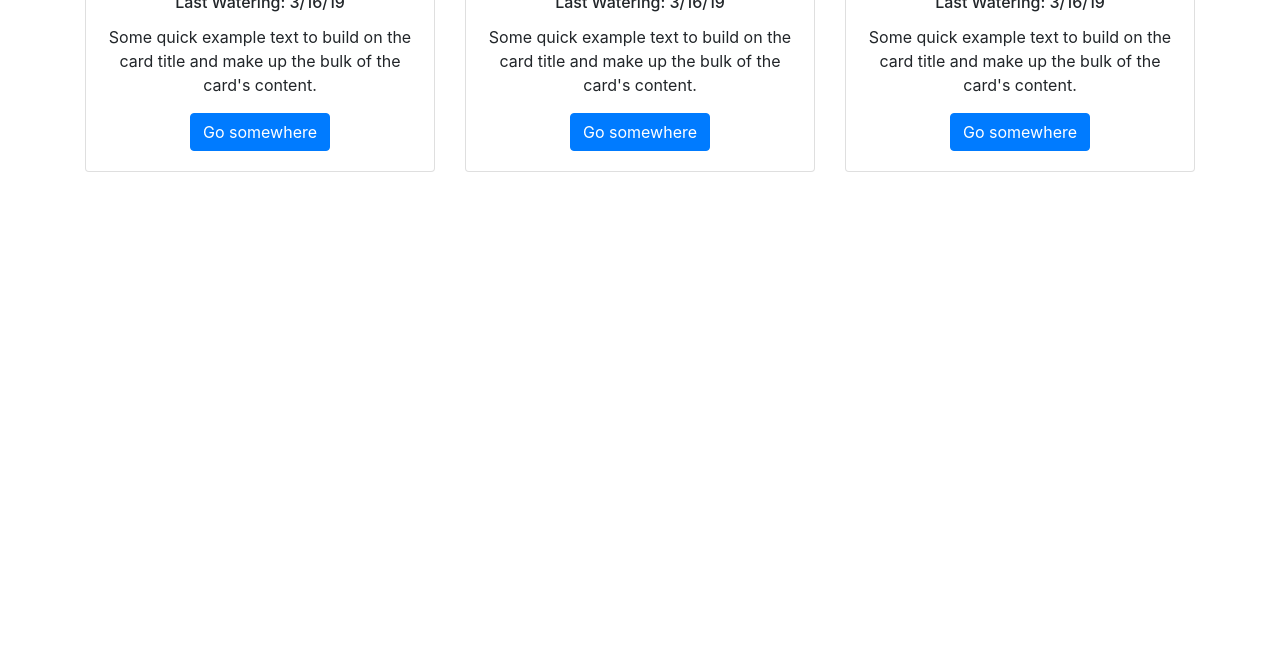
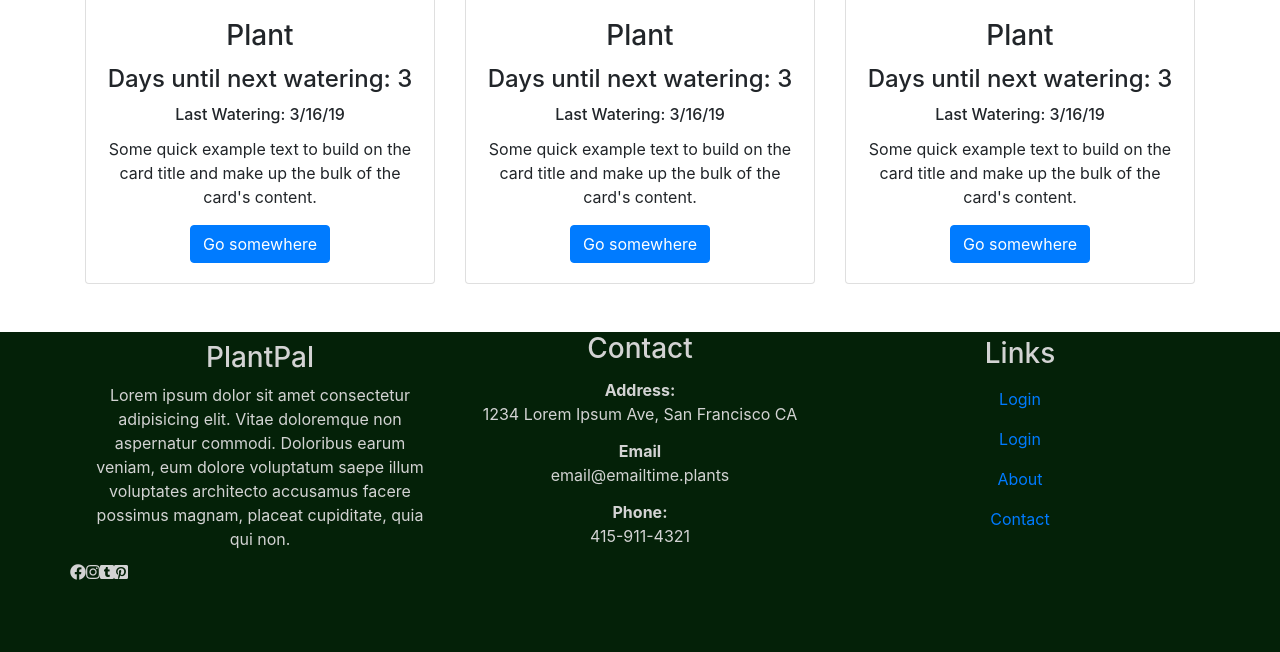
Before and after one commit to Ghenet/PlantPal, a Python web app: template templates/index.html in a window 1280 px wide. Shown: the part 1967-2619 px from the top of the page. Before the commit the page ends 2139 px from the top, so only its background shows below. Run offline with Jinja, Linux system fonts and the light colour scheme; the template is opened without the code that fills it, so the values that code supplies are empty; some libraries are stand-ins or nearby versions.

Commit message:
styled more layout

```diff
--- a/static/main.css
+++ b/static/main.css
@@ -1,13 +1,16 @@
+/* light green #A9DBB3 */
+/* Dark green #042108 */
+
 * {
   margin: 0;
   padding: 0;
 }
 
-body,
+/* body,
 html {
   height: 100%;
   width: 100%;
-}
+} */
 .selected {
   background: red;
 }
@@ -19,3 +22,34 @@
   justify-content: center;
   align-items: center;
 }
+
+#header {
+  background: url("https://images.unsplash.com/photo-1457530378978-8bac673b8062?ixlib=rb-1.2.1&ixid=eyJhcHBfaWQiOjEyMDd9&auto=format&fit=crop&w=1500&q=80");
+  background-position: center;
+  background-size: cover;
+}
+
+#about {
+  background-color: #a9dbb3;
+}
+
+#footer {
+  height: 20em;
+  background-color: #042108;
+  color: #d3d3d3;
+}
+
+#footer p {
+  margin-bottom: 0;
+}
+#footer ul {
+  list-style-type: none;
+}
+
+#footer .nav-link {
+  text-decoration: none;
+}
+
+.footer-text-container {
+  margin: 0.8em 0;
+}
--- a/templates/index.html
+++ b/templates/index.html
@@ -1,5 +1,5 @@
 {% extends "layout.html" %} {% block content %}
-<header>
+<header id="header">
   <div class="mx-auto text-center">
     <h1>PlantPal</h1>
     <div class="underline"></div>
@@ -14,15 +14,14 @@
     </div>
   </div>
 </header>
-<section id="about" class="container text-center">
-  <h1 class="my-5">About</h1>
+<section id="about">
+  <div  class="container text-center">
+  <h1 class="py-5">About</h1>
   <div class="row">
     <div class="col-md-6">
       <img
         src="https://proxy.duckduckgo.com/iu/?u=http%3A%2F%2Fcdn.modernfarmer.com%2Fwp-content%2Fuploads%2F2016%2F07%2FMG_8515.jpg&f=1"
-        alt=""
-        class="img-fluid rounded"
-      />
+        alt="" class="img-fluid rounded" />
     </div>
     <div class="col-md-6">
       <p>
@@ -40,7 +39,7 @@
       </p>
     </div>
   </div>
-<div class="row">
+  <div class="row my-5">
     <div class="col-md-6">
       <p>
         Lorem ipsum dolor sit amet consectetur adipisicing elit. Explicabo ut
@@ -57,14 +56,17 @@
       </p>
     </div>
     <div class="col-md-6">
-        <img src="https://proxy.duckduckgo.com/iu/?u=http%3A%2F%2Fcdn.modernfarmer.com%2Fwp-content%2Fuploads%2F2016%2F07%2FMG_8515.jpg&f=1"
+      <img
+        src="https://proxy.duckduckgo.com/iu/?u=http%3A%2F%2Fcdn.modernfarmer.com%2Fwp-content%2Fuploads%2F2016%2F07%2FMG_8515.jpg&f=1"
         alt="" class="img-fluid rounded" />
     </div>
   </div>
+  </div>
+
 </section>
-<section id="plant-examples">
+<section id="plant-examples" >
   <div class="container text-center">
-    <h1 class="my-5">Plants</h1>
+    <h1 class="py-5">Plants</h1>
     <div class="row d-flex align-items-stretch">
       <div class="col-md-4">
         <div class="card">
--- a/templates/layout.html
+++ b/templates/layout.html
@@ -8,6 +8,12 @@
       rel="stylesheet"
       href="https://stackpath.bootstrapcdn.com/bootstrap/4.3.1/css/bootstrap.min.css"
       integrity="sha384-ggOyR0iXCbMQv3Xipma34MD+dH/1fQ784/j6cY/iJTQUOhcWr7x9JvoRxT2MZw1T"
+      crossorigin="anonymous"
+    />
+    <link
+      rel="stylesheet"
+      href="https://use.fontawesome.com/releases/v5.8.1/css/all.css"
+      integrity="sha384-50oBUHEmvpQ+1lW4y57PTFmhCaXp0ML5d60M1M7uH2+nqUivzIebhndOJK28anvf"
       crossorigin="anonymous"
     />
     <link rel="stylesheet" href="../static/login.css" />
@@ -46,15 +52,61 @@
     <div class="{{ category }}">{{ message }}</div>
     {% endfor %} {% endif %} {% endwith %} {% block content %} {% endblock %}
 
-    <!-- <script
-        src="https://code.jquery.com/jquery-3.3.1.slim.min.js"
-      integrity="sha384-q8i/X+965DzO0rT7abK41JStQIAqVgRVzpbzo5smXKp4YfRvH+8abtTE1Pi6jizo"
-      crossorigin="anonymous"
-    ></script> -->
-    <!-- <script
-      src="/docs/4.3/dist/js/bootstrap.bundle.min.js"
-      integrity="sha384-xrRywqdh3PHs8keKZN+8zzc5TX0GRTLCcmivcbNJWm2rs5C8PRhcEn3czEjhAO9o"
-      crossorigin="anonymous"
-    ></script> -->
+    <footer id="footer" class="mt-5">
+      <div class="container d-flex align-items-start flex-column">
+        <div class="row  d-flex align-items-center">
+          <div class="col-md-4 text-center">
+            <h3>PlantPal</h3>
+            <p>
+              Lorem ipsum dolor sit amet consectetur adipisicing elit. Vitae
+              doloremque non aspernatur commodi. Doloribus earum veniam, eum
+              dolore voluptatum saepe illum voluptates architecto accusamus
+              facere possimus magnam, placeat cupiditate, quia qui non.
+            </p>
+          </div>
+          <div class="col-md-4 text-center footer-section">
+            <h3>Contact</h3>
+            <div class="footer-text-container">
+              <p><strong>Address:</strong></p>
+              <p>1234 Lorem Ipsum Ave, San Francisco CA</p>
+            </div>
+            <div class="footer-text-container">
+              <p><strong>Email</strong></p>
+              <p>email@emailtime.plants</p>
+            </div>
+            <div class="footer-text-container">
+              <p><strong>Phone:</strong></p>
+              <p>415-911-4321</p>
+            </div>
+          </div>
+          <div class="col-md-4 text-center">
+            <h3>Links</h3>
+            <div>
+              <ul>
+                <li>
+                  <a class="nav-link" href="/login">Login</a>
+                </li>
+                <li>
+                  <a class="nav-link" href="/signup">Login</a>
+                </li>
+                <li>
+                  <a class="nav-link" href="/about">About</a>
+                </li>
+                <li>
+                  <a class="nav-link" href="/">Contact</a>
+                </li>
+              </ul>
+            </div>
+          </div>
+        </div>
+
+        <div class="row d-flex justify-content-center">
+          <span><i class="fab fa-facebook"></i></span>
+          <span><i class="fab fa-instagram"></i></span>
+          <span><i class="fab fa-tumblr-square"></i></span>
+          <span><i class="fab fa-pinterest-square"></i></span>
+        </div>
+      </div>
+    </footer>
   </body>
 </html>
```
Lines whose indentation alone changed are shown as unchanged.
